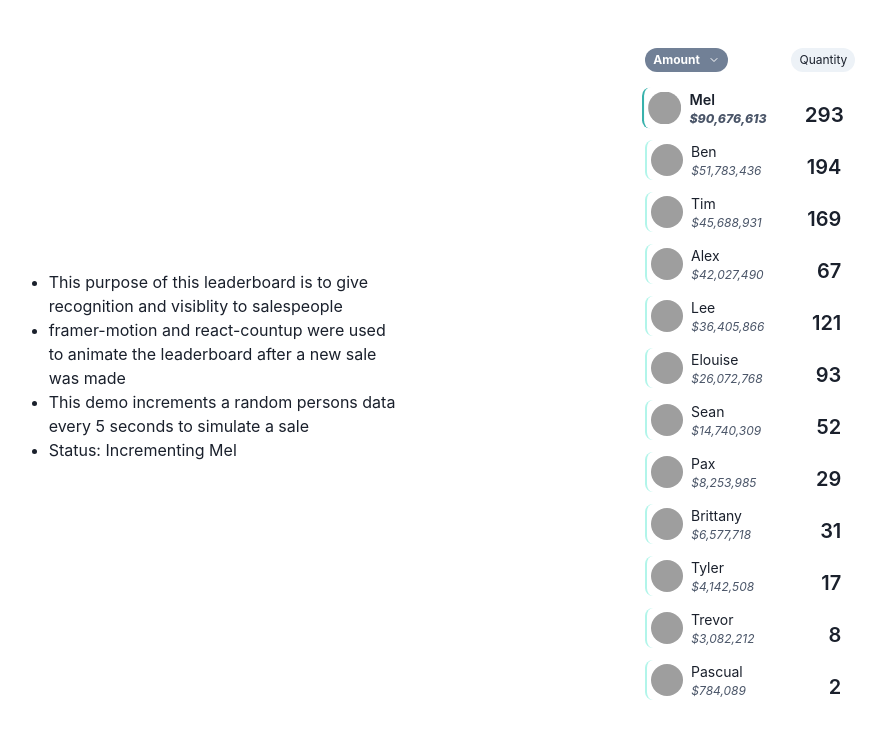
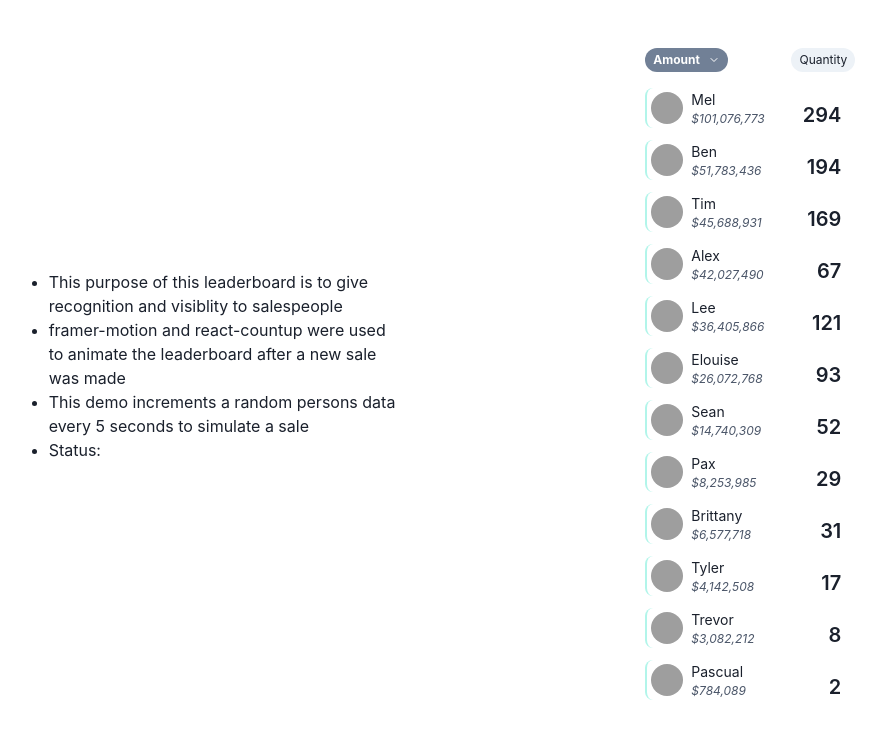
Before and after one commit to bfeelin/bfeelin.github.io, a React (Create React App) app: page / in a window 1280 px wide. Shown: the top 736 px of the page, without its empty margins (178-1064 px from the left). Built offline with nearby package versions, Linux system fonts and the light colour scheme; grey boxes are pictures that could not be loaded.

Commit message:
Avoid setting state if this row's dollar volume hasn't changed

```diff
--- a/src/Leaderboard/LeaderboardEntry.jsx
+++ b/src/Leaderboard/LeaderboardEntry.jsx
@@ -5,24 +5,17 @@
 
 const delay = ms => new Promise(res => setTimeout(res, ms));
 
-const LeaderboardEntry = ( { row, setStatus } ) => {
+const LeaderboardEntry = ( { row } ) => {
     console.log('render leaderboard entry')
-    const [newRow, setNewRow] = useState()
-    const [oldRow, setOldRow] = useState()
+    const [newRow, setNewRow] = useState(row)
+    const [oldRow, setOldRow] = useState(row)
 
      useEffect(() => {
         async function setRows(){
-            if(oldRow){
-
-                {oldRow.dollarVolumeLifetime !== row.dollarVolumeLifetime && setStatus(`Incrementing ${row.LO.Name}`)}
+            if(oldRow && (row.dollarVolumeLifetime !== oldRow.dollarVolumeLifetime)){
                 setNewRow(row)
                 await delay(2100)
                 setOldRow(row)
-                setStatus(``)
-            }
-            else{
-                setOldRow(row)
-                setNewRow(row)
             }
         }
         setRows()
@@ -36,9 +29,7 @@
                     <Flex
                         flexDir={'row'}
                         key={`row-${row.LO.Name}`}
-                        py={3}
-                        px={1}
-                        mb={3}
+                        py={3} px={1} mb={3}
                         flexGrow={1}
                         borderRadius="lg"
                         w='200px'
@@ -51,13 +42,29 @@
                             flexGrow={1}
                             flexDir='row'>
                             <Center>
-                                <Avatar key={`${row.LO.Name}-avatar`} mr={2} src={`https://api.dicebear.com/5.x/big-smile/svg?seed=${row.LO.Name}`} size='sm'></Avatar>
+                                <Avatar
+                                    key={`${row.LO.Name}-avatar`}
+                                    mr={2}
+                                    src={`https://api.dicebear.com/5.x/big-smile/svg?seed=${row.LO.Name}`}
+                                    size='sm'>
+                                </Avatar>
                                 <Flex key={row.LO.Name} flexDir={'column'}>
-                                    <Text fontWeight={newRow.dollarVolumeLifetime == oldRow.dollarVolumeLifetime ? 'normal' : 'semibold'} fontSize='sm'>{row.LO.Name}</Text>
-
-                                    <Text as='em' color={'gray.600'} fontSize='xs' fontWeight={newRow.dollarVolumeLifetime == oldRow.dollarVolumeLifetime ? 'normal' : 'extrabold'}>
-                                        <CountUp prefix="$" separator="," duration={2} start={oldRow.dollarVolumeLifetime} end={newRow.dollarVolumeLifetime}/>
-
+                                    <Text
+                                        fontWeight={newRow.dollarVolumeLifetime == oldRow.dollarVolumeLifetime ? 'normal' : 'semibold'}
+                                        fontSize='sm'>
+                                            {row.LO.Name}
+                                    </Text>
+                                    <Text
+                                        as='em'
+                                        color={'gray.600'}
+                                        fontSize='xs'
+                                        fontWeight={newRow.dollarVolumeLifetime == oldRow.dollarVolumeLifetime ? 'normal' : 'extrabold'}>
+                                        <CountUp
+                                            prefix="$"
+                                            separator=","
+                                            duration={2}
+                                            start={oldRow.dollarVolumeLifetime} end={newRow.dollarVolumeLifetime}
+                                        />
                                     </Text>
                                 </Flex>
                             </Center>
@@ -67,10 +74,9 @@
                         </Text>
                     </Flex>
                 </motion.div>
-
             }
             </>
     )
 }
 
-export default memo(LeaderboardEntry)
+export default LeaderboardEntry
```
